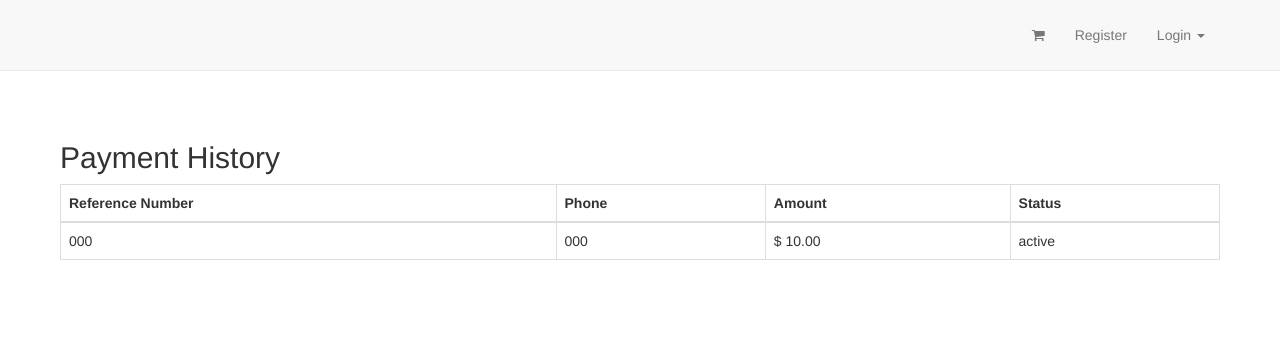
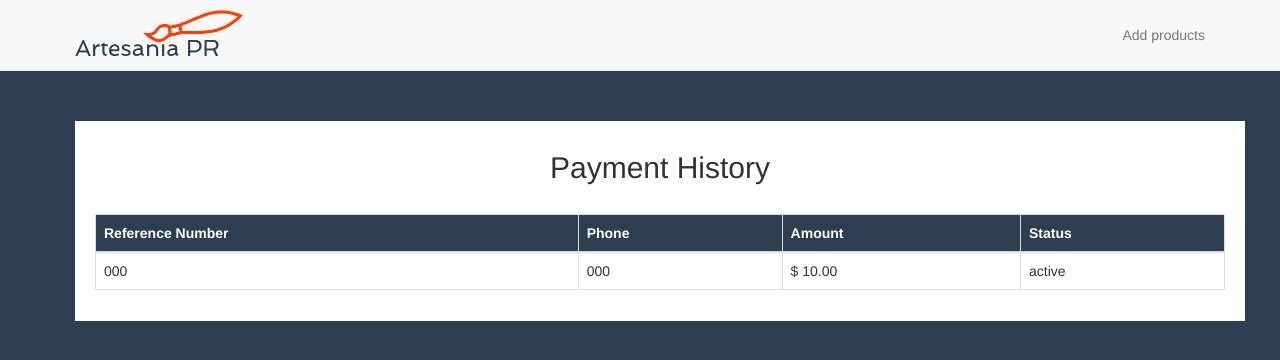
Before and after one commit to carlosa54/hackprecommerce, a Django app: template api/templates/api/payment_list.html in a window 1280 px wide. Shown: the top 360 px of the page. Run offline with Django 3.2, Linux system fonts and the light colour scheme; the template is opened without the code that fills it: values that come from a table or form of the project are taken from there, others are empty; tables that the repository leaves empty hold one stand-in row (values such as "Sample post"); some libraries are stand-ins or nearby versions.

Commit message:
Change Home, Products and Payments List FrontEnd.

```diff
--- a/api/templates/api/payment_list.html
+++ b/api/templates/api/payment_list.html
@@ -1,13 +1,26 @@
+
 {% extends 'base.html' %}
 {% block navbar %}
 {% include 'navbar.html' %}
 {% endblock %}
 {% block content %}
-<div class="row">
-<h2>Payment History</h2>
+<style type="text/css">
+	body{
+		background-color: #2C3E50;
+	}
+</style>
+
+<div class="container" style="background-color: white;">
+<div style="background-color: ">
+	<center>
+		<h2>Payment History</h2>
+		<br>
+	</center>
+</div>
+
 <table class="table table-bordered">
 	<thead>
-		<tr>
+		<tr style="background-color: #2C3E50; color: white;">
 			<th>Reference Number</th>
 			<th>Phone</th>
 			<th>Amount</th>
--- a/carts/templates/carts/view.html
+++ b/carts/templates/carts/view.html
@@ -60,7 +60,7 @@ $(".item-qty").change(function(){
 
 <style type="text/css">
 	body{
-		background-color: #EEEEEE;
+		background-color: #FFFFFF;
 	}
 	.table-borderless tbody tr td, .table-borderless tbody tr th, .table-borderless thead tr th {
     border: none;
@@ -75,7 +75,7 @@ $(".item-qty").change(function(){
 	<div class="container col-sm-12" style="background-color: #2C3E50; color: white;">
 			<h1>Your cart</h1>
 	</div>
-	<div class='container col-sm-12' style="background-color: white;">
+	<div class='container col-sm-12' style="background-color: #EEEEEE;">
 		<table class="table">
 			{% for item in object.cartitem_set.all %}
 				<br>
@@ -107,7 +107,7 @@ $(".item-qty").change(function(){
 			</tr>
 			<tr>
 				<td colspan='6' class='text-right'>
-					<a class='btn btn-warning' href="{% url 'athmovil'%}?cart_id={{object.id}}">Checkout </a>
+					<a class='btn btn-warning' href="{% url 'athmovil'%}?cart_id={{object.id}}">ATHMovil Checkout </a>
 					<a class='btn btn-default' href="/">Back </a>
 				</td>
 			</tr>
--- a/products/templates/products/products.html
+++ b/products/templates/products/products.html
@@ -1,8 +1,9 @@
 {% block content %}
-{% load static %}
+{% load staticfiles %}
 <style type="text/css">
 body{
 	background-color: #2C3E50;
+	background-image: url("{% static 'css/background2.jpg' %}");
 }
 
 .footer {
--- a/templates/navbar.html
+++ b/templates/navbar.html
@@ -5,6 +5,7 @@
 
       <div class="container">
         <div class="navbar-header">
+          <img src="{% static 'css/logo.png' %}" class="img-responsive" alt="Image" style="width: 50%;">
           <button type="button" class="navbar-toggle collapsed" data-toggle="collapse" data-target="#navbar" aria-expanded="false" aria-controls="navbar">
             <span class="sr-only">Toggle navigation</span>
             <span class="icon-bar"></span>
@@ -14,45 +15,9 @@
 
         </div>
         <div id="navbar" class="navbar-collapse collapse">
-
-
-
           <ul class="nav navbar-nav navbar-right">
-            <li>
-              <a href="{% url 'cart' %}"><i class="fa fa-shopping-cart fa-navbar-cart"> <span id='cart-count-badge' class='badge'>{{request.session.cart_item_count }}</span></i></a>
-            </li>
-            <li><a href="">Register</a></li>
-
-            <li class="dropdown">
-              <a href="#" class="dropdown-toggle" data-toggle="dropdown" role="button" aria-expanded="false">Login <span class="caret"></span></a>
-              <ul class="dropdown-menu" role="menu">
-
-            <form class='navbar-form' method='POST' action=''>{% csrf_token %}
-              <div class='form-group'>
-                  <input type='text' class='form-control' name='username' placeholder='Username' />
-              </div>
-              <div class='form-group'>
-                  <input type='password' class='form-control' name='password' placeholder='Password' />
-              </div>
-
-              <button type='submit' class='btn btn-default btn-block'>Login</button>
-          </form>
-
-                <!-- <li><a href="#">Action</a></li>
-                <li><a href="#">Another action</a></li>
-                <li><a href="#">Something else here</a></li>
-                <li class="divider"></li>
-                <li class="dropdown-header">Nav header</li>
-                <li><a href="#">Separated link</a></li>
-                <li><a href="#">One more separated link</a></li> -->
-              </ul>
-            </li>
-
+            <li><a href="{% url 'admin:products_product_add' %}">Add products</a></li>
           </ul>
-
-
-
-
-        </div><!--/.nav-collapse -->
+        </div>
       </div>
     </nav>
```
Also changed, not shown: static_files/our_static/css/background2.jpg.
